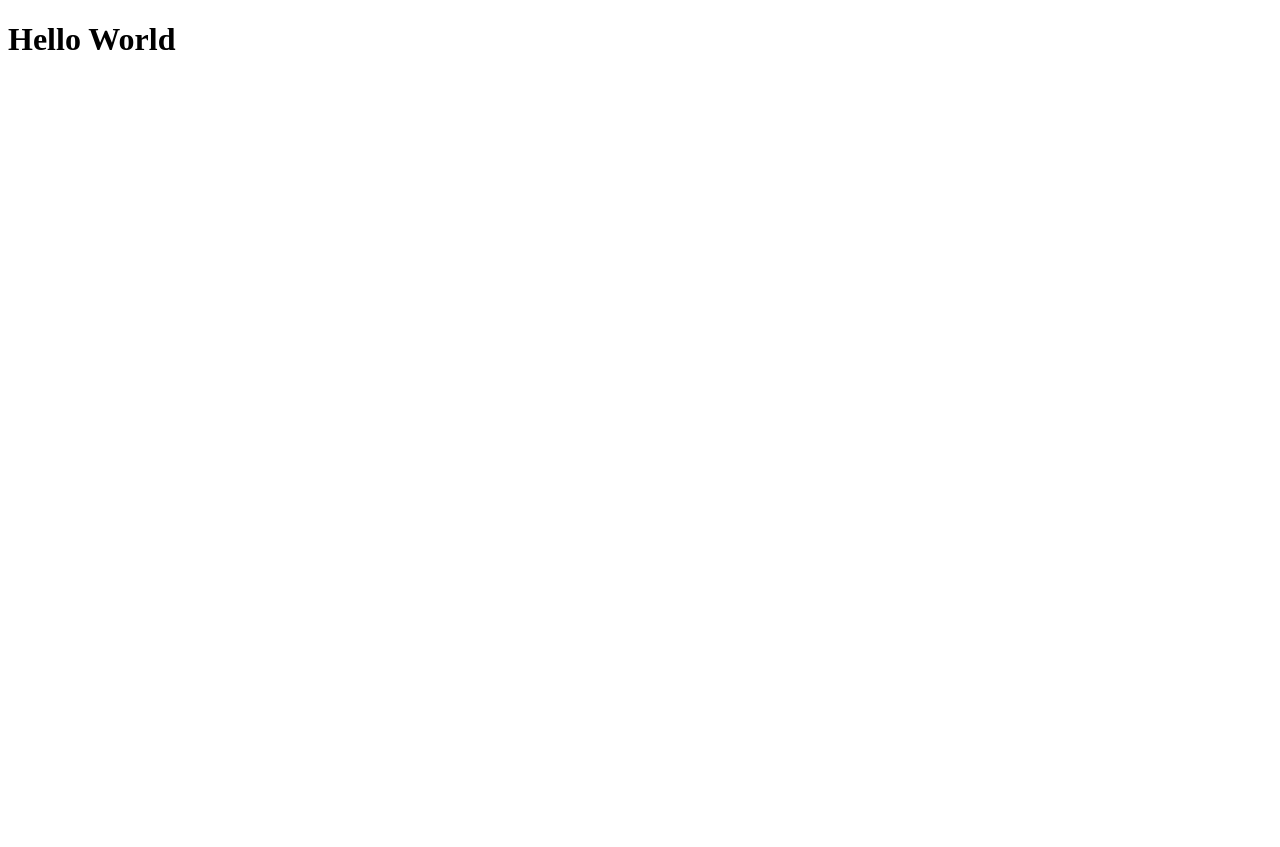
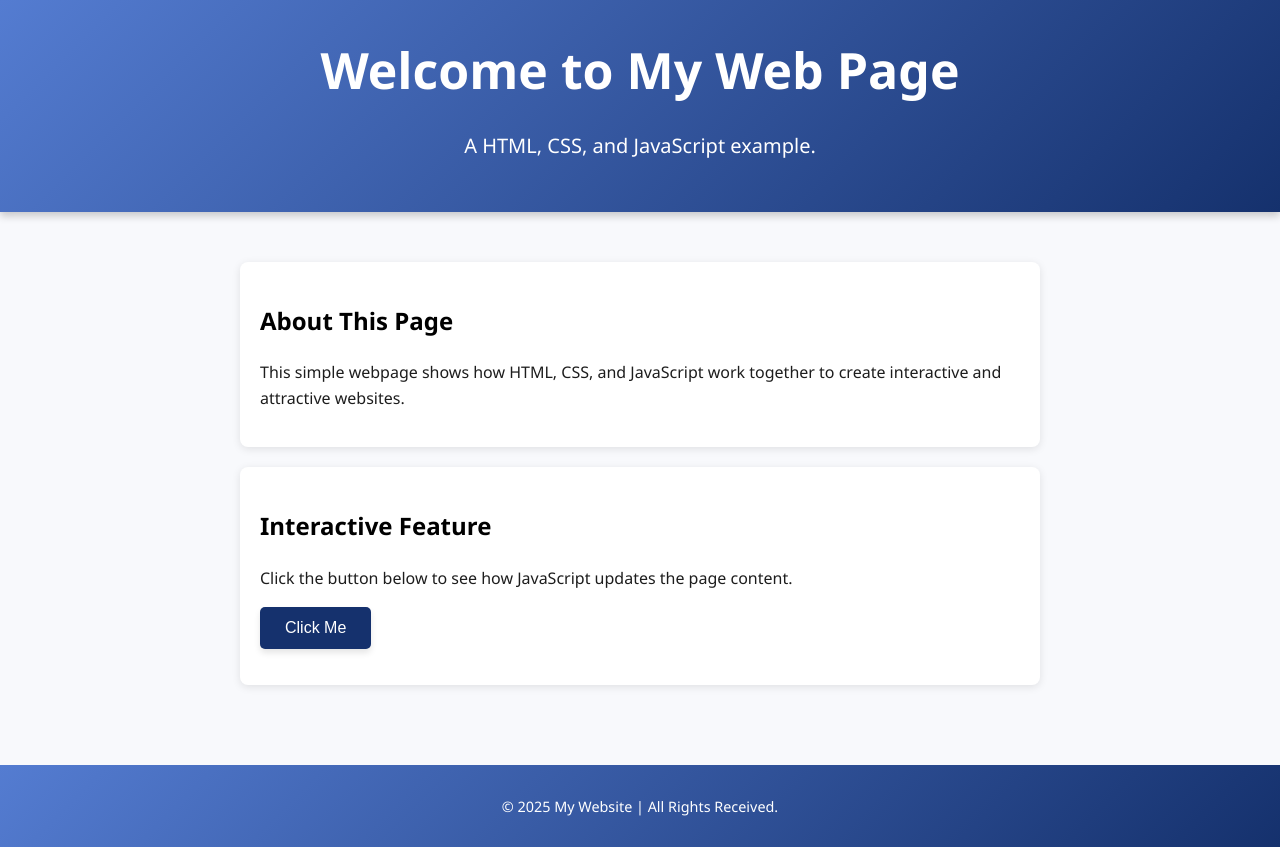
Before and after one commit to Joseee-rm/test101, a plain HTML site: page index.html in a window 1280 px wide. Before the commit the page ends 800 px from the top, so only its background shows below. Drawn offline with Linux system fonts and the light colour scheme.

Commit message:
Update index.html

```diff
--- a/index.html
+++ b/index.html
@@ -1,11 +1,112 @@
 <!DOCTYPE html>
 <html lang="en">
 <head>
-    <meta charset="UTF-8">
-    <meta name="viewport" content="width=device-width, initial-scale=1.0">
-    <title>Test101t</title>
+  <meta charset="UTF-8">
+  <meta name="viewport" content="width=device-width, initial-scale=1.0">
+  <title>My Web Page</title>
+  <style>
+    body {
+      font-family: "Segoe UI", Arial, sans-serif;
+      margin: 0;
+      padding: 0;
+      background-color: #f8f9fc;
+      color: #1d1d1d;
+      text-align: center;
+      line-height: 1.6;
+    }
+
+    header {
+      background: linear-gradient(135deg, #547cd1, #15316d);
+      color: white;
+      padding: 30px 20px;
+      box-shadow: 0 4px 8px rgba(0,0,0,0.2);
+    }
+
+    header h1 {
+      margin: 0;
+      font-size: 50px;
+    }
+
+    header p {
+      font-size: 20px;
+    }
+
+    main {
+      padding: 30px 20px;
+      max-width: 800px;
+      margin: auto;
+    }
+
+    section {
+      background: white;
+      padding: 20px;
+      margin: 20px 0;
+      border-radius: 8px;
+      box-shadow: 0 2px 8px rgba(0,0,0,0.1);
+      text-align: left;
+    }
+
+    section h2 {
+      color: #000000;
+    }
+
+
+    button {
+      background-color: #15316d;
+      color: white;
+      border: none;
+      padding: 12px 25px;
+      cursor: pointer;
+      border-radius: 5px;
+      font-size: 16px;
+      box-shadow: 0 4px 6px rgba(0,0,0,0.1);
+    }
+
+    button:hover {
+      background-color: #45b6f8;
+    }
+
+    footer {
+      background: linear-gradient(135deg, #547cd1, #15316d);
+      color: white;
+      padding: 15px 0;
+      margin-top: 30px;
+      font-size: 0.9rem;
+    }
+  </style>
 </head>
 <body>
-    <h1>Hello World</h1
+  <header>
+    <h1>Welcome to My Web Page</h1>
+    <p>A HTML, CSS, and JavaScript example.</p>
+  </header>
+
+  <main>
+    <section>
+      <h2>About This Page</h2>
+      <p>
+        This simple webpage shows how HTML, CSS, and JavaScript work together to create interactive and attractive websites.
+      </p>
+    </section>
+
+    <section>
+      <h2>Interactive Feature</h2>
+      <p>Click the button below to see how JavaScript updates the page content.</p>
+      <button id="clickBtn">Click Me</button>
+      <p id="message" style="font-weight:bold; margin-top:15px; color:#0e162c;"></p>
+    </section>
+
+
+  </main>
+
+  <footer>
+    <p>&copy; 2025 My Website | All Rights Received. </p>
+  </footer>
+
+  <script>
+    document.getElementById("clickBtn").addEventListener("click", function() {
+      document.getElementById("message").textContent = " You clicked the button! This is how JavaScript interacts with HTML.";
+    });
+  </script>
 </body>
 </html>
```
